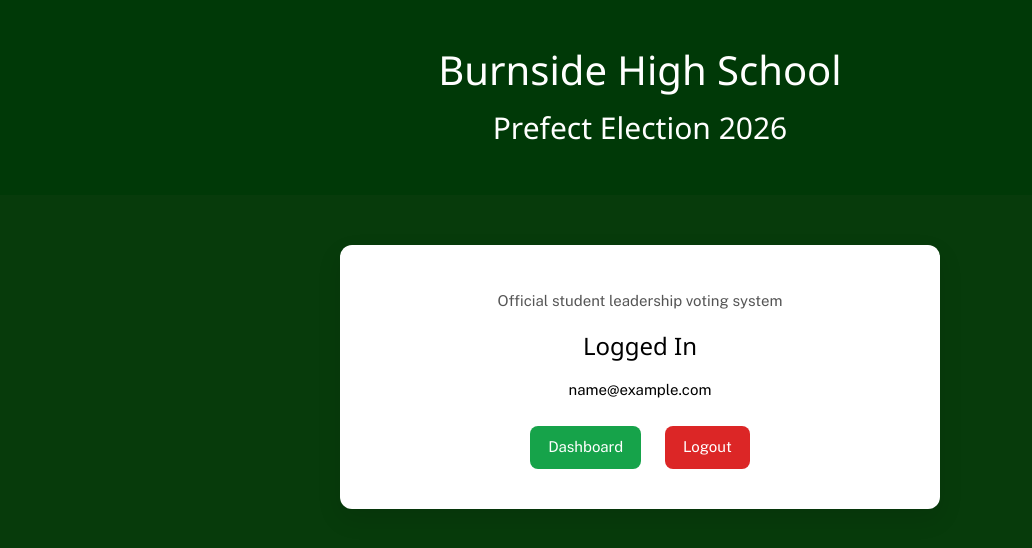
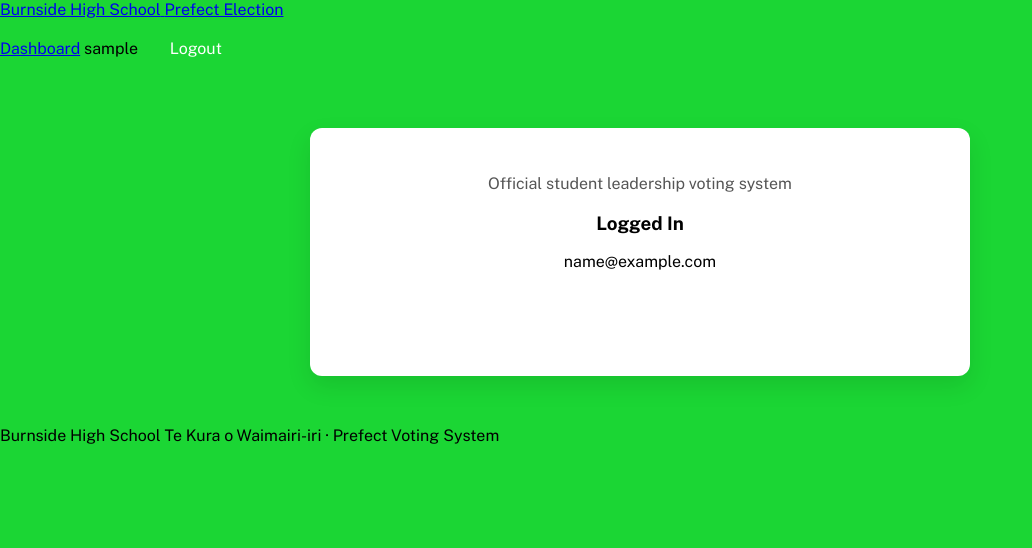
Before and after one commit to Astral-Viscount/Prefect-Voting, a Flask app: page / in a window 1280 px wide. Shown: the top 548 px of the page, without its empty margins (0-1032 px from the left). Run offline with Flask 3, Linux system fonts and the light colour scheme; the visitor is signed in with stand-in values (Sample User, id 1).

Commit message:
extends base.html to my index and login page

```diff
--- a/templates/index.html
+++ b/templates/index.html
@@ -1,47 +1,26 @@
-<!DOCTYPE html>
-<html lang="en">
-<head>
-    <meta charset="UTF-8">
-    <meta name="viewport" content="width=device-width, initial-scale=1.0">
-    <link rel="stylesheet" href="https://www.w3schools.com/w3css/5/w3.css">
-    <link href="https://fonts.googleapis.com/css2?family=Public+Sans&display=swap" rel="stylesheet">
-    <link rel="stylesheet" href="{{ url_for('static', filename='style.css') }}">
+{% extends "base.html" %}
 
-    <title>Prefect Voting System</title>
-</head>
+{% block title %}
+Burnside Prefect Voting
+{% endblock %}
 
-<body class="background">
-
-<div class="header">
-    <h1>Burnside High School</h1>
-    <h2>Prefect Election 2026</h2>
-</div>
-
+{% block content %}
 <div class="main-card">
-
-    <p class="tagline">
-        Official student leadership voting system
-    </p>
+    <p class="tagline">Official student leadership voting system</p>
 
     {% if user %}
         <div class="status">
             <h3>Logged In</h3>
             <p>{{ user }}</p>
-
-            <a href="/dashboard" class="btn green">Dashboard</a>
-            <a href="/logout" class="btn red">Logout</a>
+            <a href="/dashboard" class="btn glacier">Dashboard</a>
+            <a href="/logout" class="btn outline">Logout</a>
         </div>
-
     {% else %}
         <div class="status">
             <h3>Student Access</h3>
             <p>Sign in using your school Google account</p>
-
-            <a href="/login" class="btn blue">Login with Google</a>
+            <a href="/login" class="btn glacier">Login with Google</a>
         </div>
     {% endif %}
-
 </div>
-
-</body>
-</html>
+{% endblock %}
```
Also changed, not shown: templates/login.html (+8 -17 lines).
